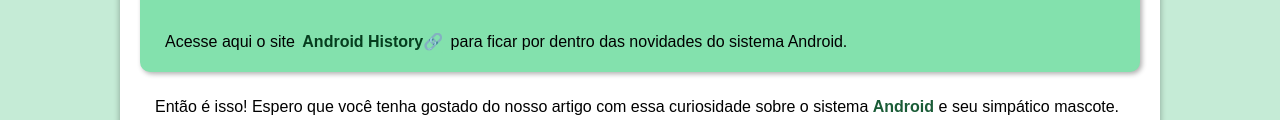
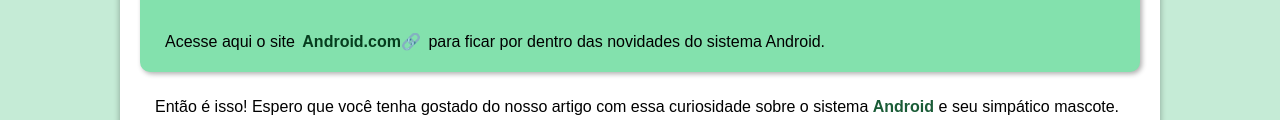
Before and after one commit to viniciogomesr/projeto-android, a plain HTML site: page index.html in a window 1280 px wide. Shown: the part 2872-2992 px from the top of the page. Drawn offline with Linux system fonts and the light colour scheme.

Commit message:
Update index.html

```diff
--- a/index.html
+++ b/index.html
@@ -103,7 +103,7 @@
                 </p>
 
                 <p>
-                    Acesse aqui o site <a class="externo" href="https://www.android.com/intl/pt_br/what-is-android/" target="_blank">Android History</a> para ficar por dentro das novidades do sistema Android.
+                    Acesse aqui o site <a class="externo" href="https://www.android.com/intl/pt_br/what-is-android/" target="_blank">Android.com</a> para ficar por dentro das novidades do sistema Android.
                 </p>
 
 
```
